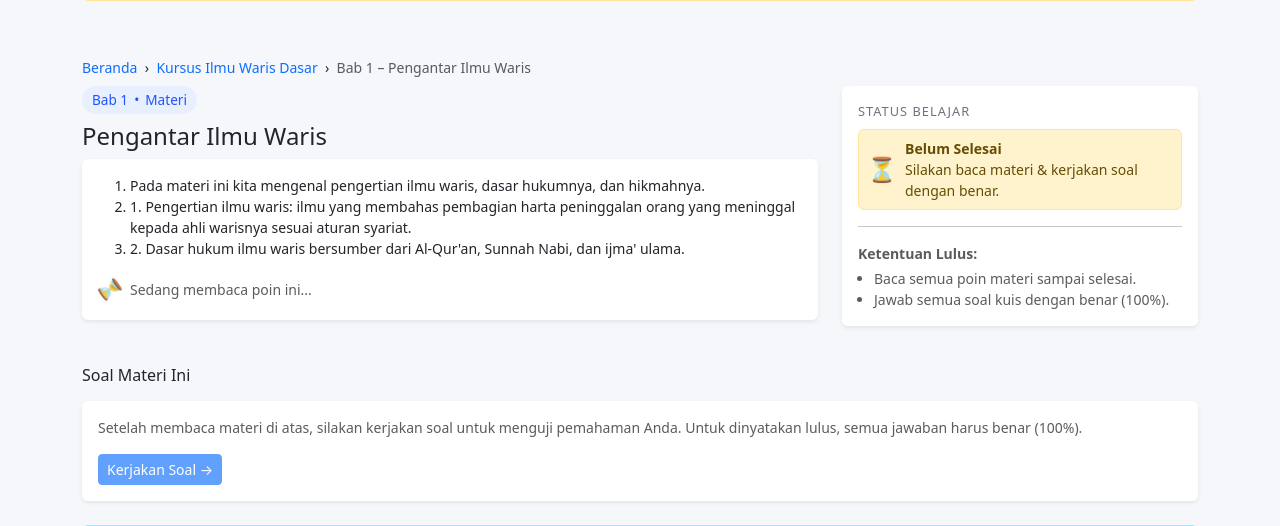
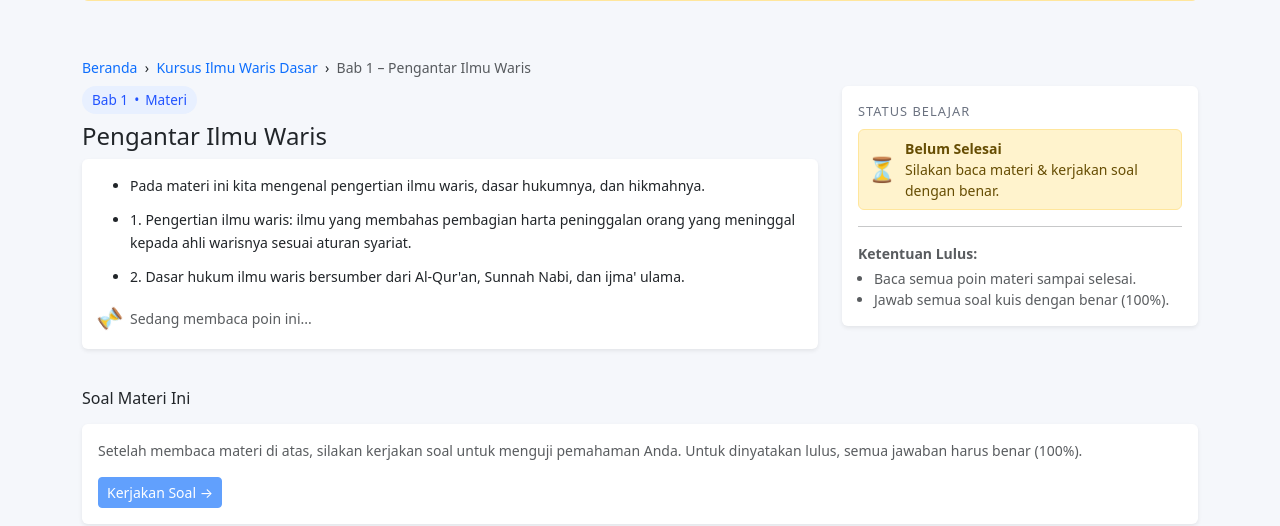
Before and after one commit to zenhkm/mandiribelajar.my.id, a PHP site: page /index.php?kursus=waris&lesson=2 in a window 1280 px wide. Shown: the part 163-689 px from the top of the page. Run offline with PHP 8.4, Linux system fonts and the light colour scheme; data comes from the database, SQL or seed files in the repository; data that the repository does not hold is empty; some libraries are stand-ins or nearby versions.

Commit message:
numbering remove

```diff
--- a/pages/lesson_view.php
+++ b/pages/lesson_view.php
@@ -276,7 +276,7 @@ $nextLesson = $stmtNext->fetch();
                             }
                             ?>
                             <?php if (!empty($points)): ?>
-                                <ol id="lesson-points" class="small">
+                                <ul id="lesson-points" class="small lesson-points-list">
                                     <?php foreach ($points as $i => $p): ?>
                                         <?php
                                         // Hitung jumlah kata
@@ -293,7 +293,18 @@ $nextLesson = $stmtNext->fetch();
                                             <?= nl2br(htmlspecialchars($p)) ?>
                                         </li>
                                     <?php endforeach; ?>
-                                </ol>
+                                </ul>
+
+                                <style>
+                                    #lesson-points {
+                                        list-style: disc;
+                                        padding-left: 2rem;
+                                    }
+                                    #lesson-points .lesson-point {
+                                        margin-bottom: 0.75rem;
+                                        line-height: 1.6;
+                                    }
+                                </style>
 
                                 <div class="d-flex align-items-center gap-2 mt-2">
                                     <style>
```
